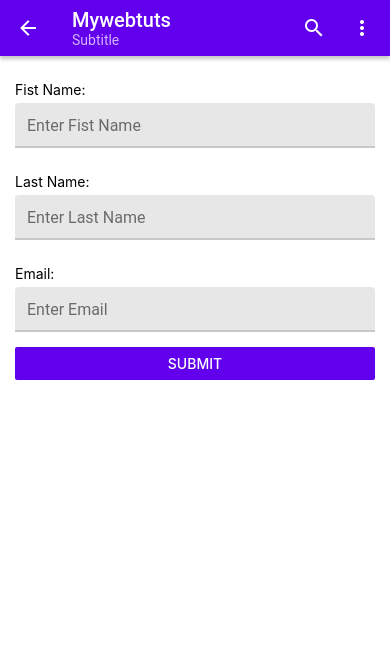
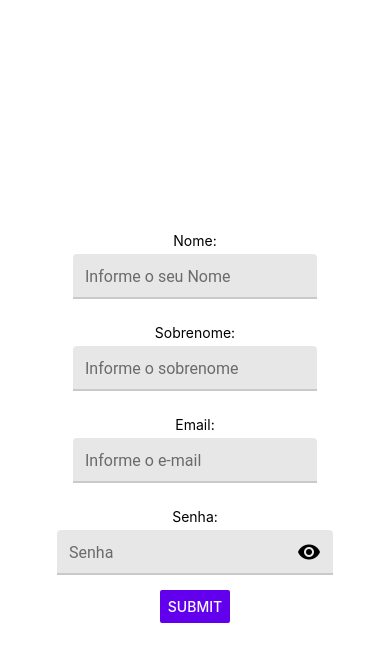
Before and after one commit to carlos-teles/projetosMobile2022, a React Native app in the folder 015-projeto/: screen / in a window 390 px wide. Shown: the top 662 px of the page. Built offline with nearby package versions, Linux system fonts and the light colour scheme.

Commit message:
Update App.js

```diff
--- a/015-projeto/App.js
+++ b/015-projeto/App.js
@@ -1,178 +1,82 @@
 import { StatusBar } from 'expo-status-bar';
 import React, { useEffect, useState, Component } from "react";
-import { Text, View,StyleSheet,Button,Modal,Pressable ,Icon } from 'react-native';
-import { Provider ,Appbar, Avatar,TextInput } from 'react-native-paper';
-
+import { Text, View, StyleSheet, Button, Modal, Pressable, Icon } from 'react-native';
+import { Provider, Appbar, Avatar, TextInput } from 'react-native-paper';
 
 export default function App() {
-  const [text, onChangeText] = React.useState("Useless Text");
+  const [firstName, setFirstNameText] = useState('');
+  const [lastName, setLastNameText] = useState('');
+  const [email, setEmailText] = useState('');
+  const [password, setPasswordText] = useState('');
+  const [msgErr, setmsgErrText] = useState('');
+  const [secureTextEntry, setSecureTextEntry] = useState(true);
 
-  const [modalVisible, setModalVisible] = React.useState(false);
-
-  const [firstName, setFirstNameText] = React.useState('');
-
-  const [lastName, setLastNameText] = React.useState('');
-
-  const [email, setEmailText] = React.useState('');
-
-  const requestOptions = {
-        method: 'POST',
-        headers: { 'Content-Type': 'application/json' },
-        body: JSON.stringify({ first_name:firstName,last_name:lastName,email:email })
-    };
-
-  const handleClick = async () => {
-     fetch('https://api.mywebtuts.com/api/users', requestOptions)
-        .then(response => response.json())
-        .then(data => console.log(data));
-  };
-
-  const validateAll = () =>
-  {
-      console.log(validate(email));
-      console.log("Validando");
+  const validateAll = () => {
+    console.log("Validando form");
+    validateStrSize(firstName);
+    validateStrSize(lastName);
+    validateStrSize(email);
+    validateStrSize(password);
   }
 
-  const _goBack = () => console.log('Went back');
-
-  const _handleSearch = () => console.log('Searching');
-
-  const _handleMore = () => console.log('Shown more');
-
-  const validate = (text) => {
-    const reg = /^\w+([\.-]?\w+)*@\w+([\.-]?\w+)*(\.\w\w+)+$/;
-    //console.log(text, reg.test(text));
-    return reg.test(text);
-  };
-
+  const validateStrSize = (text) => {
+    if (text.length <= 3) {
+      console.log("Campo preenchido incorretamente.");
+      setmsgErrText("Campo preenchido incorretamente.");
+      return false;
+    }
+    const validateMail = () => {
+      const reg = /^\w+([\.-]?\w+)*@\w+([\.-]?\w+)*(\.\w\w+)+$/;
+      //console.log(text, reg.test(text));
+      return !reg.test(email);
+    };
+  }
 
   return (
-    <Provider>
-    <Appbar.Header style={styles.header}>
-      <Appbar.BackAction onPress={_goBack} />
-      <Appbar.Content title="Mywebtuts" subtitle="Subtitle" />
-      <Appbar.Action icon="magnify" onPress={_handleSearch} />
-      <Appbar.Action icon="dots-vertical" onPress={_handleMore} />
-    </Appbar.Header>
-      <View style={styles.mainbox}>
-         <Text style={styles.labelText}>Fist Name:</Text>
-          <TextInput
-            style={styles.inputText}
-            placeholder="Enter Fist Name"
-            onChangeText={firstName => setFirstNameText(firstName)}
-            defaultValue={firstName}
-          />
-           <Text style={styles.labelText}>Last Name:</Text>
-          <TextInput
-            style={styles.inputText}
-            placeholder="Enter Last Name"
-            onChangeText={lastName => setLastNameText(lastName)}
-            defaultValue={lastName}
-          />
-          <Text style={styles.labelText}>Email:</Text>
-          <TextInput
-            style={styles.inputText}
-            placeholder="Enter Email"
-            onChangeText={email => setEmailText(email)}
-            //onChangeText={validate}
-            defaultValue={email}
-          />
-          <Modal
-              animationType="slide"
-              transparent={true}
-              visible={modalVisible}
-              onRequestClose={() => {
-                Alert.alert("Modal has been closed.");
-                setModalVisible(!modalVisible);
-              }}
-            >
-              <View style={styles.centeredView}>
-                <View style={styles.modalView}>
-                  <Text style={styles.modalText}>User Create Successfully</Text>
-                  <Pressable
-                    style={[styles.button, styles.buttonClose]}
-                    onPress={() => setModalVisible(!modalVisible)}
-                  >
-                    <Text style={styles.textStyle}>Close</Text>
-                  </Pressable>
-                </View>
-              </View>
-            </Modal>
-           <Button
-            title="Submit"
-            //onPress={() => handleClick(this)}
-            //onPress={() => setModalVisible(true)}
-            onPress={() => validateAll()}
-            style={styles.buttonstyle}
-            color="#6200EE"
-          />
-      </View>
-    </Provider>
+    <View style={styles.container}>
+      {/* inicio campo nome */}
+      <Text style={styles.labelText}>Nome:</Text>
+      <TextInput style={styles.inputText} placeholder="Informe o seu Nome" onChangeText={firstName => setFirstNameText(firstName)} />
+      {/* fim campo nome */}
+      {/* inicio campo sobrenome */}
+      <Text style={styles.labelText}>Sobrenome:</Text>
+      <TextInput style={styles.inputText} placeholder="Informe o sobrenome" onChangeText={lastName => setLastNameText(lastName)} defaultValue={lastName} />
+      {/* fim campo sobrenome */}
+      {/* inicio campo email */}
+      <Text style={styles.labelText}>Email:</Text>
+      <TextInput style={styles.inputText} placeholder="Informe o e-mail" onChangeText={email => setEmailText(email)} defaultValue={email} />
+      {/* fim campo email */}
+      {/* inicio campo senha */}
+      <Text style={styles.labelText}>Senha:</Text>
+      <TextInput style={styles.inputText} label="Senha" secureTextEntry={secureTextEntry} placeholder="Informe a senha" onChangeText={password => setPasswordText(password)} right={ <TextInput.Icon  name="eye" onPress={() => {setSecureTextEntry(!secureTextEntry); return false;}}  /> }
+      />
+      {/* fim campo senha */}
+      {/* inicio campo botao */}
+      <Button title="Submit" onPress={() => validateAll()} style={styles.buttonstyle} color="#6200EE" />
 
+      <Text>{msgErr}</Text>
+    </View>
   );
 }
 
 const styles = StyleSheet.create({
-  title:{
-    margin: 10,
-    fontSize: 15,
-    fontSize: 35
+  container: {
+    flex: 1,
+    backgroundColor: 'white',
+    alignItems: 'center',
+    justifyContent: 'center',
   },
-  mainbox:{
-    textAlign:'center',
-    margin: 15,
+
+  inputText: {
+    height: 45,
+    marginBottom: 15,
   },
-  textstyle:{
-    fontSize: 18,
-    marginBottom: 20,
+  buttonstyle: {
+    marginTop: 10,
   },
-  labelText:{
+
+  labelText: {
     marginTop: 10,
     marginBottom: 5,
   },
-  inputText:{
-    height:45,
-    marginBottom: 15,
-  },
-  buttonstyle:{
-    marginTop: 10,
-  },
-    centeredView: {
-    flex: 1,
-    justifyContent: "center",
-    alignItems: "center",
-    marginTop: 22
-  },
-  modalView: {
-    margin: 20,
-    backgroundColor: "#ffffff",
-    borderRadius: 20,
-    padding: 20 ,
-    alignItems: "center",
-    shadowColor: "#000",
-    shadowOffset: {
-      width: 0,
-      height: 2
-  },
-    shadowOpacity: 0.25,
-    shadowRadius: 4,
-    elevation: 6
-  },
-  button: {
-    borderRadius: 4,
-    padding: 8,
-    elevation: 2
-  },
-  buttonClose: {
-    backgroundColor: "#C82333",
-  },
-  textStyle: {
-    color: "white",
-    fontWeight: "bold",
-    textAlign: "center"
-  },
-  modalText: {
-    marginBottom: 15,
-    textAlign: "center",
-  }
 });
```
